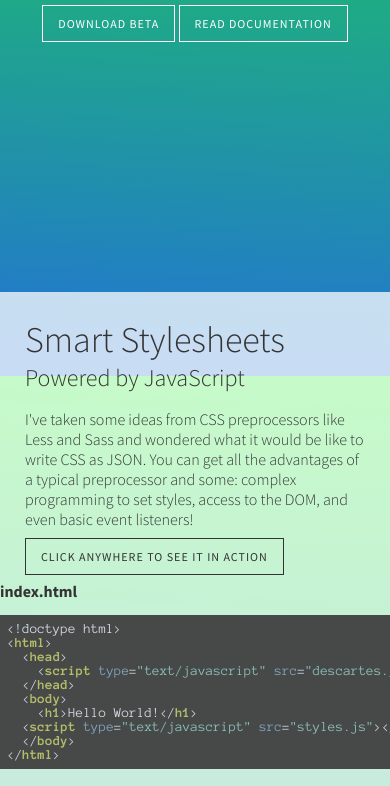
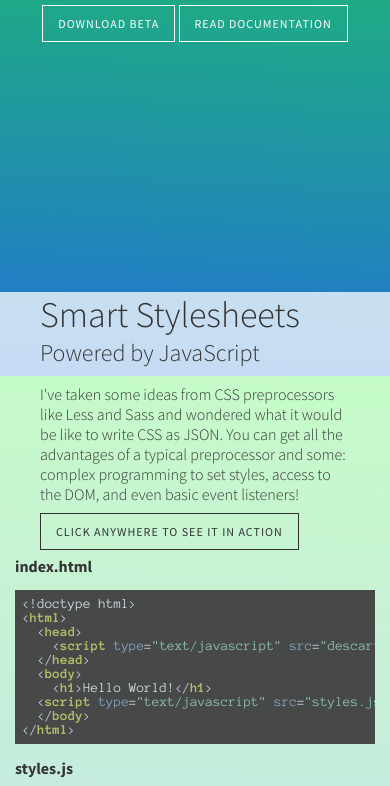
Before and after one commit to JonHMChan/descartes, a plain HTML site: page index.html in a window 390 px wide. Shown: the part 468-1254 px from the top of the page. Drawn offline with Linux system fonts and the light colour scheme.

Commit message:
Fixed responsive problems

```diff
--- a/dist/plato.js
+++ b/dist/plato.js
@@ -100,8 +100,11 @@ var Plato = function () {
 			return Object.assign(this.clearfix(), {
 				"_listeners": [[window, "resize"]],
 				"box-sizing": "border-box",
-				"padding": function padding() {
-					return window.innerWidth >= _this.mobileBreak ? "0" : "0 " + _this.fixedGutter + "px";
+				"padding-left": function paddingLeft() {
+					return window.innerWidth >= _this.mobileBreak ? 0 : _this.fixedGutter;
+				},
+				"padding-right": function paddingRight() {
+					return window.innerWidth >= _this.mobileBreak ? 0 : _this.fixedGutter;
 				}
 			});
 		}
@@ -116,8 +119,11 @@ var Plato = function () {
 					return window.innerWidth >= _this2.mobileBreak ? "table" : "block";
 				},
 				"box-sizing": "border-box",
-				"padding": function padding() {
-					return window.innerWidth >= _this2.mobileBreak ? "0" : "0 " + _this2.fixedGutter + "px";
+				"padding-left": function paddingLeft() {
+					return window.innerWidth >= _this2.mobileBreak ? 0 : _this2.fixedGutter;
+				},
+				"padding-right": function paddingRight() {
+					return window.innerWidth >= _this2.mobileBreak ? 0 : _this2.fixedGutter;
 				}
 			});
 		}
--- a/dist/styles.js
+++ b/dist/styles.js
@@ -98,6 +98,7 @@ var d = new Descartes({
 				"position": "fixed",
 				"width": "100%",
 				"overflow": "hidden",
+				"box-sizing": "border-box",
 				"transition": "all 0.5s ease",
 				"z-index": 9999,
 				"height": function height(_) {
@@ -117,10 +118,11 @@ var d = new Descartes({
 				},
 				"> div": {
 					"_mixins": wrapper,
-					"padding": 15,
 					"a": {
 						"_listeners": [[window, "scroll"]],
 						"text-decoration": "none",
+						"display": "block",
+						"margin": "15px 0",
 						"color": function color(_) {
 							var v = p.scale($(window).scrollTop(), $(window).height() / 2, $(window).height(), 255, 50);
 							return p.rgba(v, v, v, 1);
@@ -201,28 +203,25 @@ var d = new Descartes({
 					}
 				},
 				"&.features": {
-					"_mixins": m,
-					"width": "100%",
 					"color": "#fff",
-					"position": "relative",
 					"background": "#474949",
 					"margin-top": 25,
 					"padding": "50px 0",
 					"pre": {
 						"border": "1px dashed #666"
 					},
-					".row": {
-						"_mixins": [p.row(), wrapper],
-						"box-sizing": "border-box",
-						"font-size": 20
-					},
 					".table-row": {
 						"_mixins": [p.tableRow(), wrapper],
-						"margin-bottom": 15
-					},
-					".table-col5": {
-						"vertical-align": "middle",
-						"padding-right": 25,
+						".table-col12": {
+							"font-size": 20
+						},
+						".table-col5": {
+							"vertical-align": "middle",
+							"padding-right": 25
+						},
+						".table-col7": {
+							"vertical-align": "middle"
+						}
 					}
 				},
 				"&.offset": {
@@ -231,10 +230,17 @@ var d = new Descartes({
 					"background": "rgba(255,255,255,0.75)",
 					"position": "relative",
 					"min-height": "100%",
+					".row": {
+						"_mixins": [p.row(), wrapper],
+						"box-sizing": "border-box",
+						"font-size": 20
+					},
 					".table-row": {
+						"_listeners": [[window, 'resize']],
 						"_mixins": [p.tableRow(), wrapper],
-						"padding": "25px 0",
-						"min-height": () => { return $(window).height() },
+						"min-height": function minHeight() {
+							return window.innerHeight;
+						},
 						".table-col5": {
 							"_mixins": p.tableCol(5),
 							"vertical-align": "middle",
@@ -280,4 +286,3 @@ $(function () {
 		}
 	});
 });
-console.log(d.mappings)
--- a/index.html
+++ b/index.html
@@ -148,8 +148,8 @@ html body section {
 		</section>
 		<section class="features">
 			<a name="features" />
-			<div class="row">
-				<div class="col12">
+			<div class="table-row">
+				<div class="table-col12">
 					<h3>Features</h3>
 					<p>Descartes has most of the features you're familiar with from Less and Sass, but adds the power of JavaScript to your styles. Get an overview of what the library has to offer.
 				</div>
--- a/src/plato.js
+++ b/src/plato.js
@@ -60,7 +60,8 @@ class Plato {
 		return Object.assign(this.clearfix(), {
 			"_listeners": [[window, "resize"]],
 			"box-sizing": "border-box",
-			"padding": () => { return (window.innerWidth >= this.mobileBreak) ? "0" : ("0 " + this.fixedGutter + "px") }
+			"padding-left": () => { return (window.innerWidth >= this.mobileBreak) ? 0 : this.fixedGutter },
+			"padding-right": () => { return (window.innerWidth >= this.mobileBreak) ? 0 : this.fixedGutter }
 		})
 	}
 
@@ -71,7 +72,8 @@ class Plato {
 				return (window.innerWidth >= this.mobileBreak) ? "table" : "block"
 			},
 			"box-sizing": "border-box",
-			"padding": () => { return (window.innerWidth >= this.mobileBreak) ? "0" : ("0 " + this.fixedGutter + "px") },
+			"padding-left": () => { return (window.innerWidth >= this.mobileBreak) ? 0 : this.fixedGutter },
+			"padding-right": () => { return (window.innerWidth >= this.mobileBreak) ? 0 : this.fixedGutter }
 		})
 	}
 
```
Also changed, not shown: src/styles.js (+27 -11 lines).
